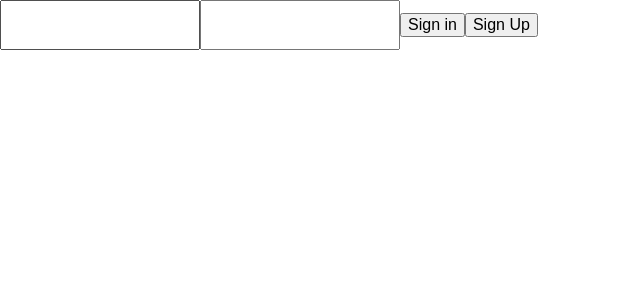
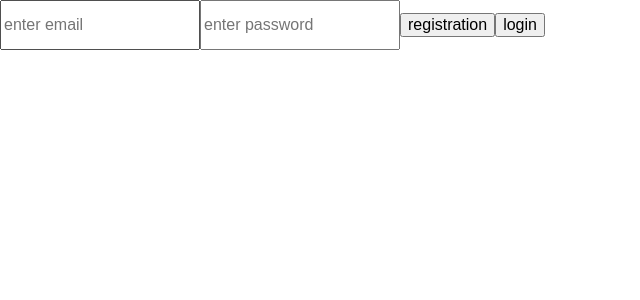
Before and after one commit to Gaskard/my-tchat, a React (Vite) app: page / in a window 1280 px wide. Shown: the top 300 px of the page, without its empty margins (0-640 px from the left). Built offline with nearby package versions, Linux system fonts and the light colour scheme.

Commit message:
feat(auth): implement two-step registration with user profiles
- Added UI toggle for login/registration modes
- Integrated nickname input for new users
- Implemented chained Supabase inserts to sync auth and profiles tables

```diff
--- a/src/features/Auth/Auth.tsx
+++ b/src/features/Auth/Auth.tsx
@@ -7,8 +7,10 @@ const Auth = () => {
 
   const [email, setEmail] = useState('');
   const [password, setPassword] = useState('');
+  const [nickname, setNickname] = useState('');
 
   const [isLoading, setIsLoading] = useState(false);
+  const [isRegisterMode, setIsRegisterMode] = useState(false);
 
   const {setIsAuth} = useAuth()
 
@@ -35,15 +37,25 @@ const Auth = () => {
   const handleSignUp = async () => {
     setIsLoading(true);
     try {
-      const {error} = await supabase
+      const {data, error} = await supabase
         .auth
         .signUp({email, password})
       if (error) {
         alert(error.message)
       } else {
-        alert('Check your email address for confirmation link!');
-        setEmail('');
-        setPassword('');
+        const {error} = await supabase
+          .from('profiles')
+          .insert({
+            id: data.user?.id,
+            nickname: nickname
+          })
+        if (error) {
+          alert(error.message)
+        } else {
+            alert('Check your email address for confirmation link!');
+            setEmail('');
+            setPassword('');
+        }
       }
     }
     catch {
@@ -54,18 +66,38 @@ const Auth = () => {
     }
   }
 
+  const handleStartRegistration = () => {
+    setIsRegisterMode(true);
+  }
+
   return (
     <div className="auth">
       <input type="email"
+             placeholder="enter email"
              className="auth__email"
              value={email}
              onChange={(e) => setEmail(e.target.value)} />
       <input type="password"
+             placeholder="enter password"
              className="auth__password"
              value={password}
              onChange={(e) => setPassword(e.target.value)} />
-      <button className="auth__login" disabled={isLoading} onClick={handleLogin}>{isLoading ? 'loading...' : 'Sign in'}</button>
-      <button className="auth__registration" disabled={isLoading} onClick={handleSignUp}>{isLoading ? 'loading...' : 'Sign Up'}</button>
+      <button className={isRegisterMode ? 'auth__registration-start auth__registration-start-hide' : 'auth__registration-start'} onClick={handleStartRegistration}>registration</button>
+        {isRegisterMode &&
+          <>
+            <input placeholder='enter nickname'
+                   type="text"
+                   className="auth__nickname"
+                   value={nickname}
+                   onChange={(e) => setNickname(e.target.value)} />
+            <button className="auth__registration"
+                    disabled={isLoading}
+                    onClick={handleSignUp}>{isLoading ? 'loading...' : 'registration'}</button>
+          </>
+        }
+      <button className={isRegisterMode ? 'auth__login auth__login-hide' : 'auth__login'}
+              disabled={isLoading}
+              onClick={handleLogin}>{isLoading ? 'loading...' : 'login'}</button>
     </div>
   )
 }
--- a/src/features/Auth/auth.scss
+++ b/src/features/Auth/auth.scss
@@ -7,4 +7,16 @@
     width: 200px;
     height: 50px;
   }
+  &__registration {
+    &-start {
+      &-hide {
+        display: none;
+      }
+    }
+  }
+  &__login {
+    &-hide {
+      display: none;
+    }
+  }
 }
```
